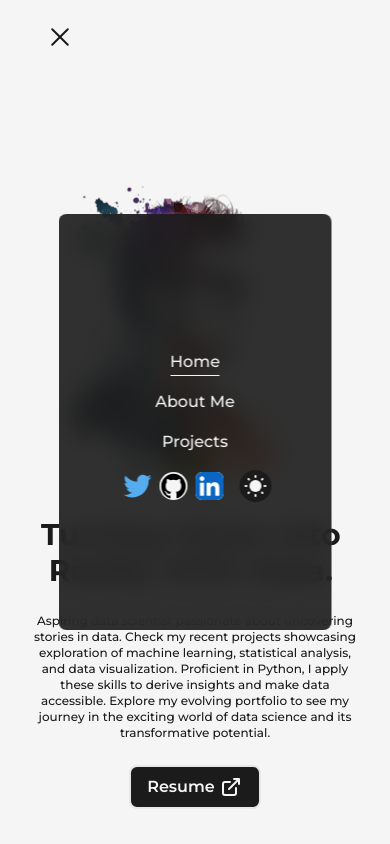
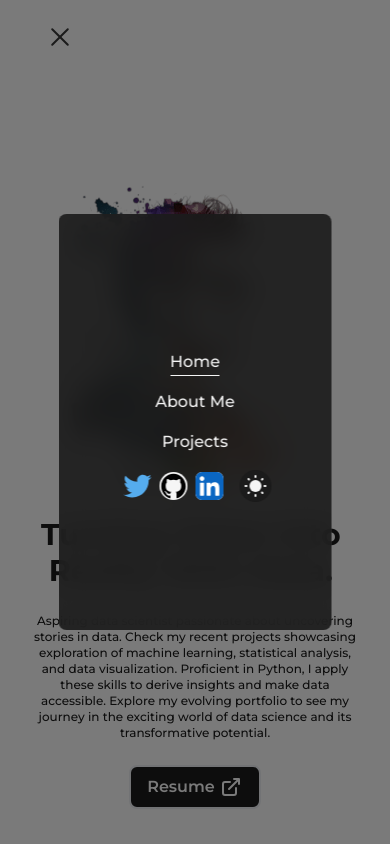
Before and after one commit to saahilll/Portfolio, a Next.js app: page / in a window 390 px wide. Both pictures are taken after a click on the button 60 px from the left and 37 px from the top of the page. Shown: the top 844 px of the page. Built offline with nearby package versions, Linux system fonts and the light colour scheme.

Commit message:
solve pop-up menu issue

```diff
--- a/src/components/NavBar.js
+++ b/src/components/NavBar.js
@@ -68,6 +68,10 @@ const NavBar = () => {
     setIsOpen(!isOpen);
   };
 
+  const closeMenu = () => {
+    setIsOpen(false);
+  };
+
   return (
     <header
       className="w-full px-32 py-8 font-medium flex item-center justify-between
@@ -75,7 +79,7 @@ const NavBar = () => {
       "
     >
       <button
-        className="flex-col justify-center items-center hidden lg:flex "
+        className="flex-col justify-center items-center hidden lg:flex z-40"
         onClick={handleClick}
       >
         <span
@@ -147,6 +151,11 @@ const NavBar = () => {
       </div>
 
       {isOpen ? (
+        <>
+          <div
+            className="fixed inset-0 bg-black bg-opacity-50 z-20"
+            onClick={closeMenu}
+          ></div>
           <motion.div
             initial={{ scale: 0, opacity: 0, x: "-50%", y: "-50%" }}
             animate={{ scale: 1, opacity: 1 }}
@@ -217,6 +226,7 @@ const NavBar = () => {
               </button>
             </nav>
           </motion.div>
+        </>
       ) : null}
     </header>
   );
```
Lines whose indentation alone changed are shown as unchanged.
